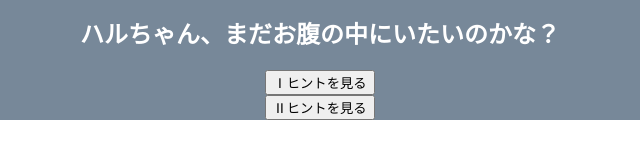
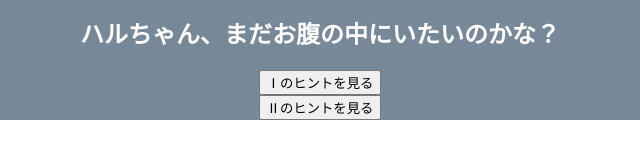
Before and after one commit to ai-lub/exodus, a plain HTML site: page index.html in a window 1280 px wide. Both pictures are taken after a click on the input "babyに会いに行く". Shown: the part 482-640 px from the top of the page, 320-960 px from the left. Drawn offline with nearby package versions, Linux system fonts and the light colour scheme.

Commit message:
Update index.html

```diff
--- a/index.html
+++ b/index.html
@@ -31,11 +31,11 @@
     <h1>難産。。。</h1>
     <h2>ハルちゃん、まだお腹の中にいたいのかな？</h2>
     <div class="hint1">
-      <button>Ⅰヒントを見る</button>
+      <button>Ⅰのヒントを見る</button>
       <p class="hide-hint1">アメリカ人は自分が先。日本人は相手が先。</p>
     </div>
     <div class="hint2">
-      <button>Ⅱヒントを見る</button>
+      <button>Ⅱのヒントを見る</button>
       <p class="hide-hint2">声に出してゆっくり数えてみて。</p>
     </div>
   </div>
```
